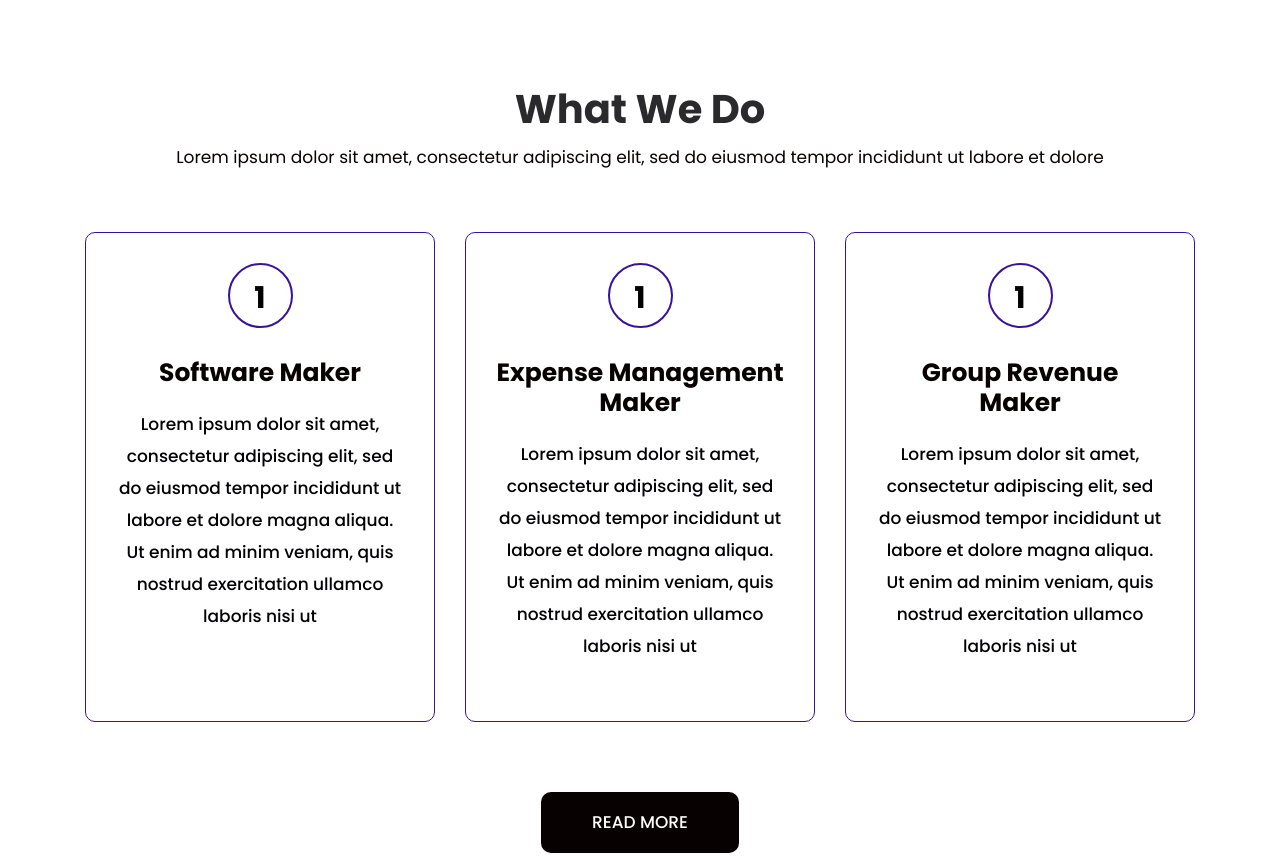
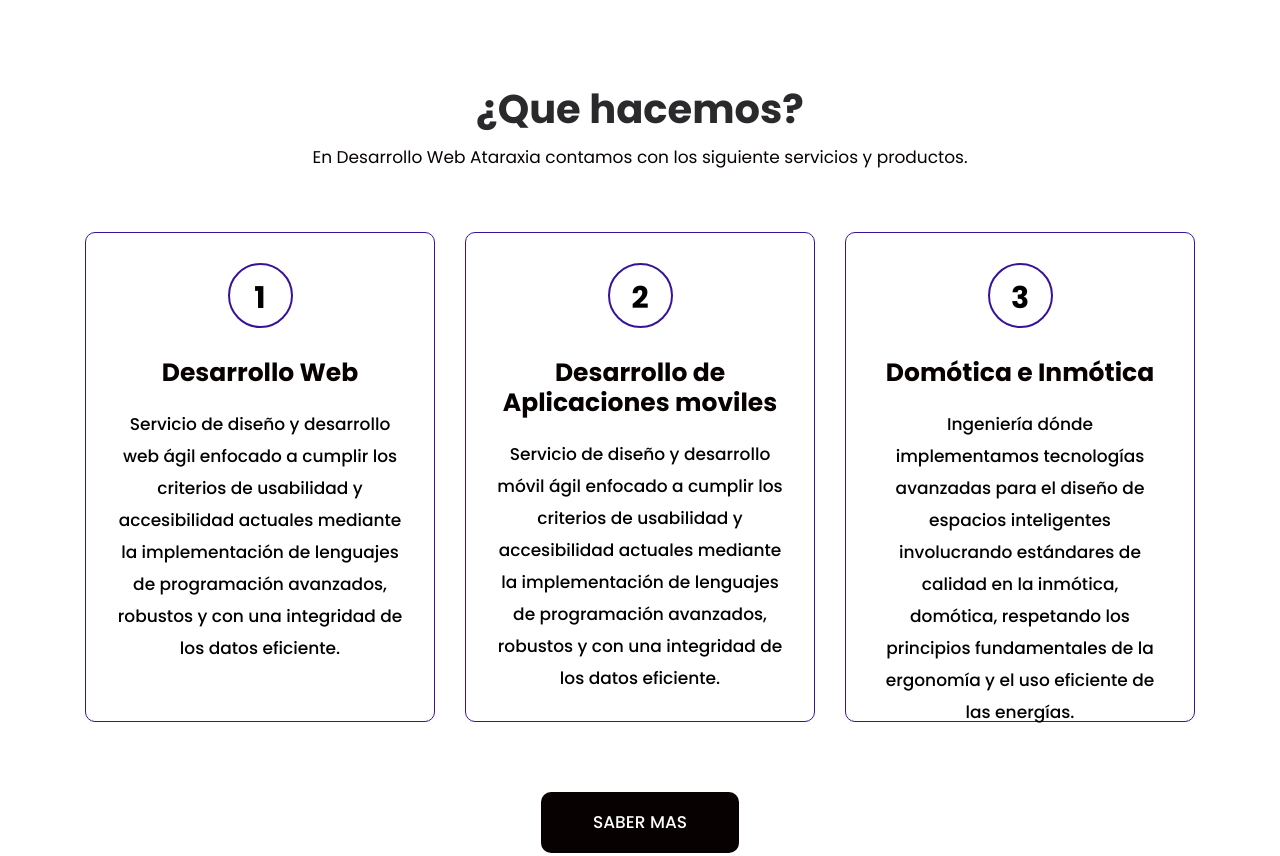
Before and after one commit to VARECLED/Ataraxia, a plain HTML site: page index.html in a window 1280 px wide. Shown: the part 1957-2813 px from the top of the page. Drawn offline with nearby package versions, Linux system fonts and the light colour scheme; some packages are replaced by stand-ins of ours; files whose address does not match are found by name.

Commit message:
Tercera
Sección nosotros

```diff
--- a/index.html
+++ b/index.html
@@ -134,8 +134,8 @@
             <div class="row">
                <div class="col-md-12">
                   <div class="titlepage">
-                     <h2>What We Do</h2>
-                     <p>Lorem ipsum dolor sit amet, consectetur adipiscing elit, sed do eiusmod tempor incididunt ut labore et dolore </p>
+                     <h2>¿Que hacemos?</h2>
+                     <p>En Desarrollo Web Ataraxia contamos con los siguiente servicios y productos. </p>
                   </div>
                </div>
             </div>
@@ -143,26 +143,26 @@
                <div class="col-md-4">
                   <div id="hover_color" class="we_box">
                      <span>1</span>
-                     <h3>Software Maker</h3>
-                     <p>Lorem ipsum dolor sit amet, consectetur adipiscing elit, sed do eiusmod tempor incididunt ut labore et dolore magna aliqua. Ut enim ad minim veniam, quis nostrud exercitation ullamco laboris nisi ut </p>
+                     <h3>Desarrollo Web</h3>
+                     <p>Servicio de diseño y desarrollo web ágil enfocado a cumplir los criterios de usabilidad y accesibilidad actuales mediante la implementación de lenguajes de programación avanzados, robustos y con una integridad de los datos eficiente.</p>
                   </div>
                </div>
                <div class="col-md-4">
                   <div id="hover_color" class="we_box">
-                     <span>1</span>
-                     <h3>Expense Management Maker</h3>
-                     <p>Lorem ipsum dolor sit amet, consectetur adipiscing elit, sed do eiusmod tempor incididunt ut labore et dolore magna aliqua. Ut enim ad minim veniam, quis nostrud exercitation ullamco laboris nisi ut </p>
+                     <span>2</span>
+                     <h3>Desarrollo de Aplicaciones moviles</h3>
+                     <p>Servicio de diseño y desarrollo móvil ágil enfocado a cumplir los criterios de usabilidad y accesibilidad actuales mediante la implementación de lenguajes de programación avanzados, robustos y con una integridad de los datos eficiente.</p>
                   </div>
                </div>
                <div class="col-md-4">
                   <div id="hover_color" class="we_box">
-                     <span>1</span>
-                     <h3>Group Revenue <br> Maker</h3>
-                     <p>Lorem ipsum dolor sit amet, consectetur adipiscing elit, sed do eiusmod tempor incididunt ut labore et dolore magna aliqua. Ut enim ad minim veniam, quis nostrud exercitation ullamco laboris nisi ut </p>
+                     <span>3</span>
+                     <h3>Domótica e Inmótica</h3>
+                     <p>Ingeniería dónde implementamos tecnologías avanzadas para el diseño de espacios inteligentes involucrando estándares de calidad en la inmótica, domótica, respetando los principios fundamentales de la ergonomía y el uso eficiente de las energías.</p>
                   </div>
                </div>
                <div class="col-md-12">
-                  <a class="read_more" href="#">Read More</a>
+                  <a class="read_more" href="#">Saber mas</a>
                </div>
             </div>
          </div>
```
